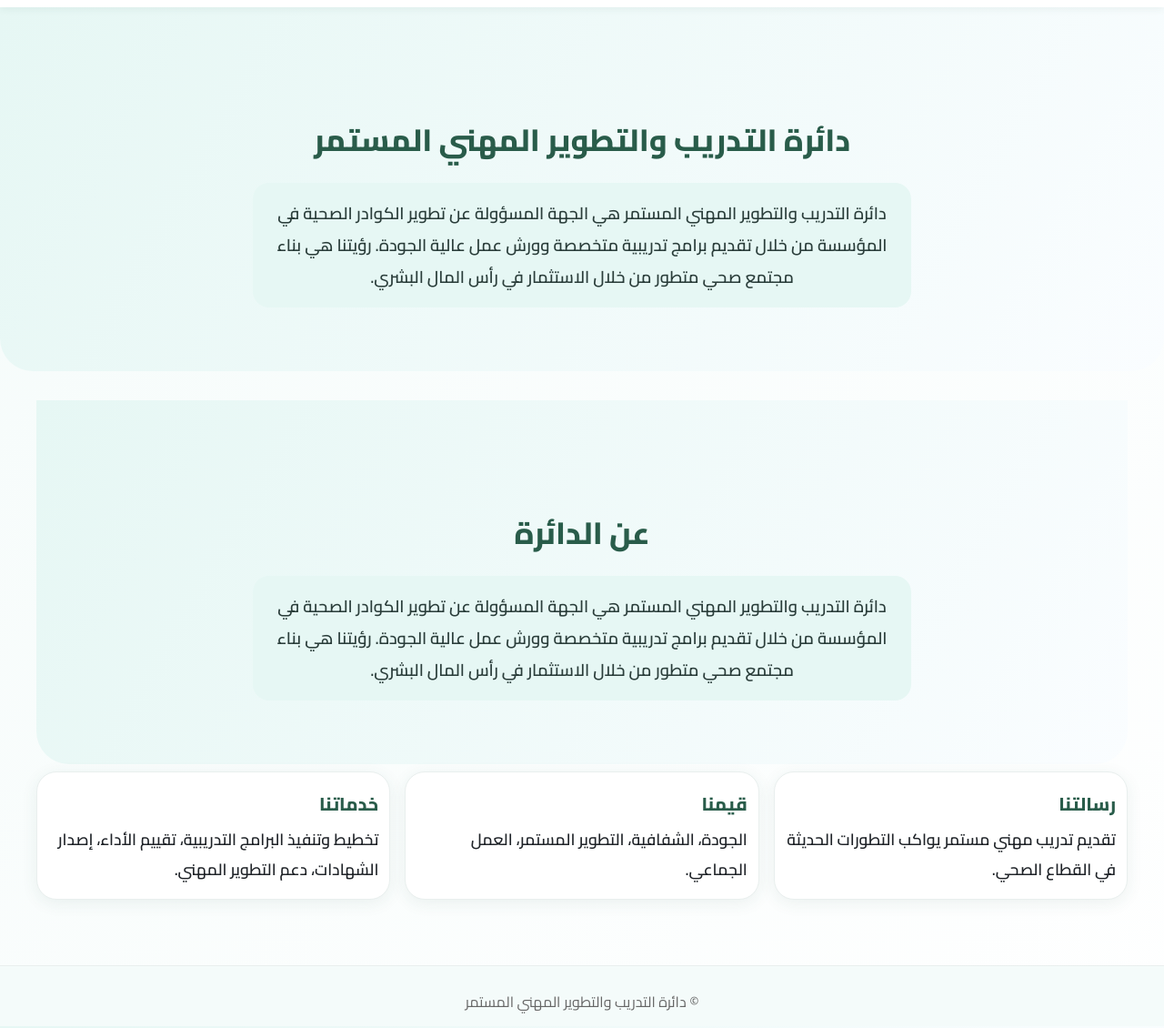
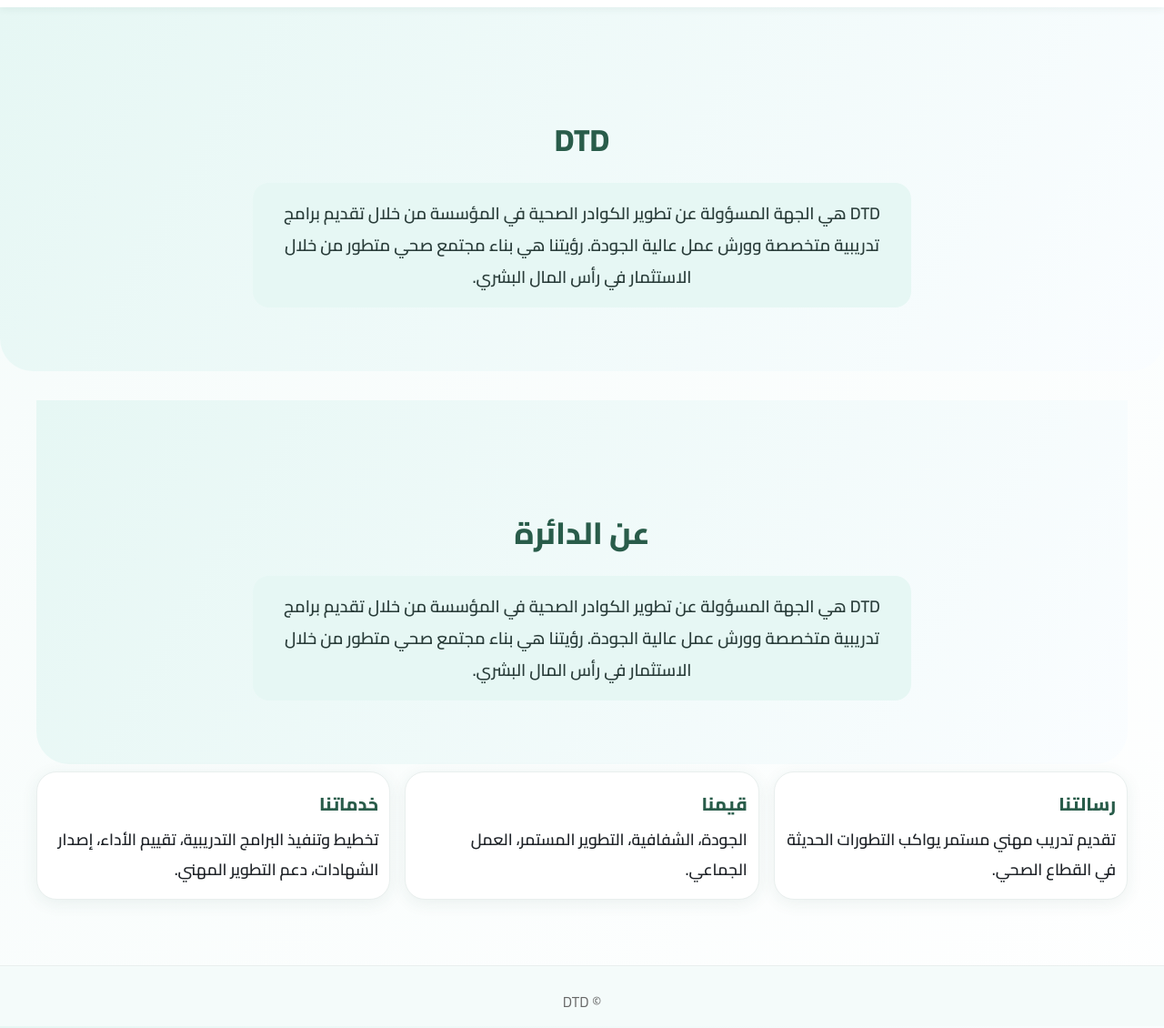
Before and after one commit to Fatma12-s/my-first-website, a plain HTML site: page index.html in a window 1280 px wide. Shown: the part 340-1470 px from the top of the page at 91% size. Drawn offline with Linux system fonts and the light colour scheme.

Commit message:
🌐 Rebrand site display name to DTD and add custom domain CNAME

```diff
--- a/index.html
+++ b/index.html
@@ -3,10 +3,10 @@
 <head>
     <meta charset="UTF-8">
     <meta name="viewport" content="width=device-width, initial-scale=1.0">
-    <meta name="description" content="دائرة التدريب والتطوير المهني المستمر - منصة رسمية لتخطيط وتنفيذ البرامج التدريبية">
+    <meta name="description" content="DTD - منصة رسمية لتخطيط وتنفيذ البرامج التدريبية">
     <meta name="keywords" content="تدريب، تطوير مهني، كوادر صحية، برامج تدريبية">
-    <meta name="author" content="دائرة التدريب والتطوير المهني المستمر">
-    <title>دائرة التدريب والتطوير المهني المستمر</title>
+    <meta name="author" content="DTD">
+    <title>DTD</title>
     <link href="https://fonts.googleapis.com/css2?family=Cairo:wght@400;600;800&display=swap" rel="stylesheet">
     <link rel="stylesheet" href="style.css">
 </head>
@@ -28,15 +28,15 @@
     </header>
 
     <section class="hero">
-        <h2 class="section-title">دائرة التدريب والتطوير المهني المستمر</h2>
-        <p class="hero-desc">دائرة التدريب والتطوير المهني المستمر هي الجهة المسؤولة عن تطوير الكوادر الصحية في المؤسسة من خلال تقديم برامج تدريبية متخصصة وورش عمل عالية الجودة. رؤيتنا هي بناء مجتمع صحي متطور من خلال الاستثمار في رأس المال البشري.</p>
+        <h2 class="section-title">DTD</h2>
+        <p class="hero-desc">DTD هي الجهة المسؤولة عن تطوير الكوادر الصحية في المؤسسة من خلال تقديم برامج تدريبية متخصصة وورش عمل عالية الجودة. رؤيتنا هي بناء مجتمع صحي متطور من خلال الاستثمار في رأس المال البشري.</p>
     </section>
 
     <section class="section">
         <div class="container">
             <section class="hero">
                 <h2 class="section-title">عن الدائرة</h2>
-                <p class="hero-desc">دائرة التدريب والتطوير المهني المستمر هي الجهة المسؤولة عن تطوير الكوادر الصحية في المؤسسة من خلال تقديم برامج تدريبية متخصصة وورش عمل عالية الجودة. رؤيتنا هي بناء مجتمع صحي متطور من خلال الاستثمار في رأس المال البشري.</p>
+                <p class="hero-desc">DTD هي الجهة المسؤولة عن تطوير الكوادر الصحية في المؤسسة من خلال تقديم برامج تدريبية متخصصة وورش عمل عالية الجودة. رؤيتنا هي بناء مجتمع صحي متطور من خلال الاستثمار في رأس المال البشري.</p>
             </section>
             <div class="grid">
                 <div class="card">
@@ -56,7 +56,7 @@
     </section>
 
     <footer>
-        <small>© دائرة التدريب والتطوير المهني المستمر</small>
+        <small>© DTD</small>
         <div style="width: 100%; margin-top: var(--space-2xs); background: linear-gradient(120deg, var(--brand-light) 0%, #fafdff 100%); padding: var(--space-2xs) 0;">
             <img src="./assets/logo2.png.png" alt="الشعار الثاني">
         </div>
```
Also changed, not shown: admin.html (+1 -1 lines), contact.html (+3 -3 lines), graduates.html (+1 -1 lines), programs.html (+2 -2 lines), 1 other file.
